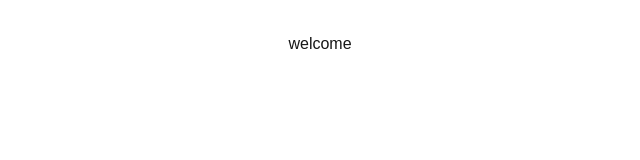
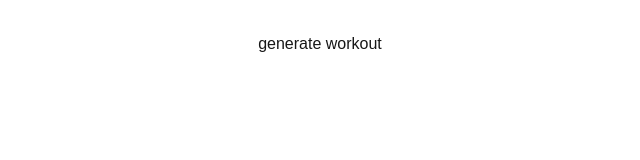
Before and after one commit to rodrigoRolim/training_time_generator_front, a Next.js app: page / in a window 1280 px wide. Shown: the top 160 px of the page, without its empty margins (320-960 px from the left). Built offline with nearby package versions, Linux system fonts and the light colour scheme.

Commit message:
add link to redirect to generate workout page

```diff
--- a/app/page.tsx
+++ b/app/page.tsx
@@ -1,7 +1,5 @@
-import Image from "next/image";
-
 export default function Home() {
   return (
-   <div>welcome</div>
+   <div><a href="/generate-workout">generate workout</a></div>
   );
 }
```
